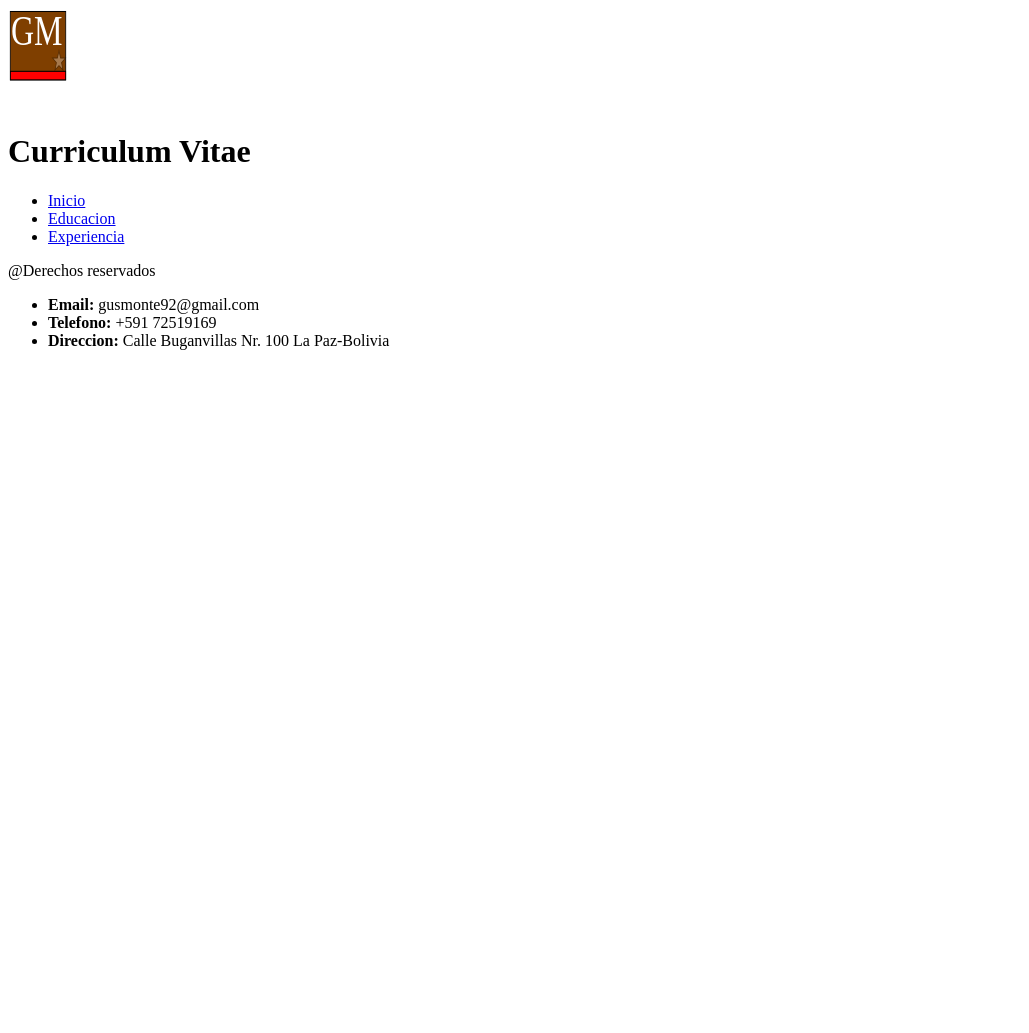
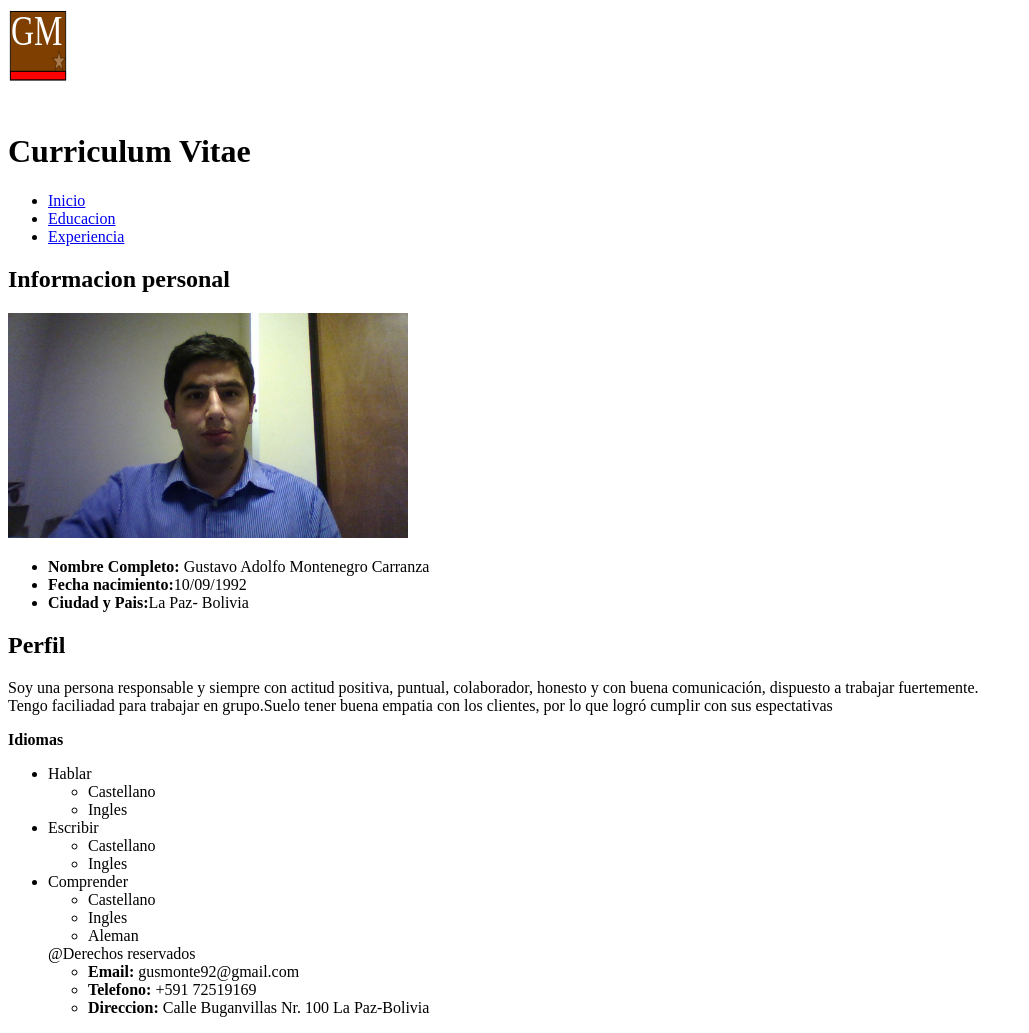
Before and after one commit to Gusmoca/FUNDAMENTOSHTML_GUSTAVO_MONTENEGRO, a plain HTML site: page index.html in a window 1280 px wide. Shown: the whole page, without its empty margins (0-1029 px from the left). Before the commit the page ends 800 px from the top, so only its background shows below. Drawn offline with Linux system fonts and the light colour scheme.

Commit message:
INICIO
Pagina Inicial Completada

```diff
--- a/index.html
+++ b/index.html
@@ -21,6 +21,33 @@
         <li><a href="experiencia.html">Experiencia</a></li>
       </ul>
     </nav>
+    <h2>Informacion personal</h2>
+      <img src="img/foto personal.JPG" alt="Gustavo" title="Gustavo Montenegro" width="400" >
+      <ul>
+        <li><strong>Nombre Completo: </strong>Gustavo Adolfo Montenegro Carranza</li>
+        <li><strong>Fecha nacimiento:</strong>10/09/1992</li>
+        <li><strong>Ciudad y Pais:</strong>La Paz- Bolivia</li>
+      </ul>
+    <h2>Perfil</h2>
+    <p>Soy una persona responsable y siempre con actitud positiva, puntual, colaborador, honesto y con buena comunicación, dispuesto a trabajar fuertemente.</br>Tengo faciliadad para trabajar en grupo.Suelo tener buena empatia con los clientes, por lo que logró cumplir con sus espectativas</p>
+    <strong>Idiomas</strong>
+    <ul>
+      <li>Hablar</li>
+        <ul>
+          <li>Castellano</li>
+          <li>Ingles</li>
+        </ul>
+      <li>Escribir</li>
+        <ul>
+          <li>Castellano</li>
+          <li>Ingles</li>
+        </ul>
+      <li>Comprender</li>
+        <ul>
+          <li>Castellano</li>
+          <li>Ingles</li>
+          <li>Aleman</li>
+        </ul>
     <footer>
       @Derechos reservados
       <ul>
```
Also changed, not shown: img/foto personal.JPG (added).
